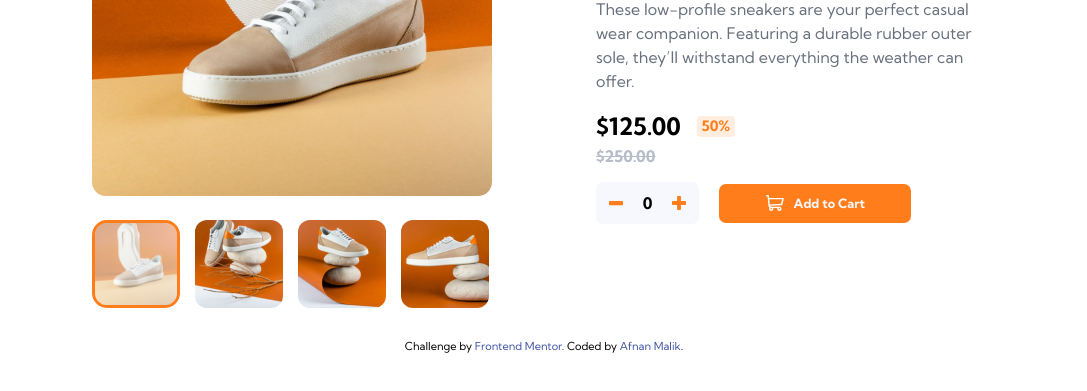
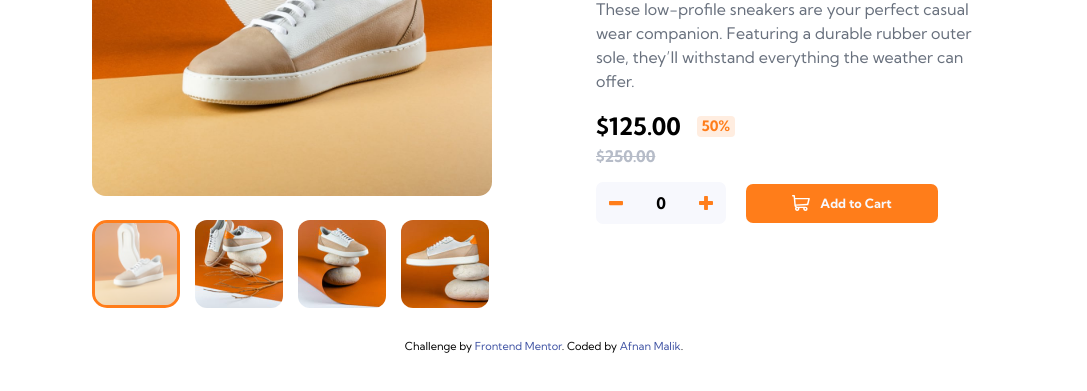
Before and after one commit to Afnanmk/ecommerce-product-page, a plain HTML site: page index.html in a window 1280 px wide. Shown: the part 337-728 px from the top of the page, without its empty margins (96-1183 px from the left). Drawn offline with Linux system fonts and the light colour scheme.

Commit message:
fixed some issues regarding counter button

```diff
--- a/style.css
+++ b/style.css
@@ -324,6 +324,9 @@ header {
    .nav__link {
       color: #000000;
    }
+   .nav__item:hover:after {
+      display: none;
+   }
    .logo {
       display: flex;
       align-items: center;
@@ -473,7 +476,10 @@ header {
 .product-quantity-btns {
    display: flex;
    align-items: center;
+   justify-content: space-between;
    gap: 20px;
+   width: 130px;
+   min-width: 120px;
    background-color: var(--light-grayish-blue);
    padding: .7rem .8rem;
    border-radius: var(--border-radius);
```
Also changed, not shown: index.html (+0 -1 lines).
